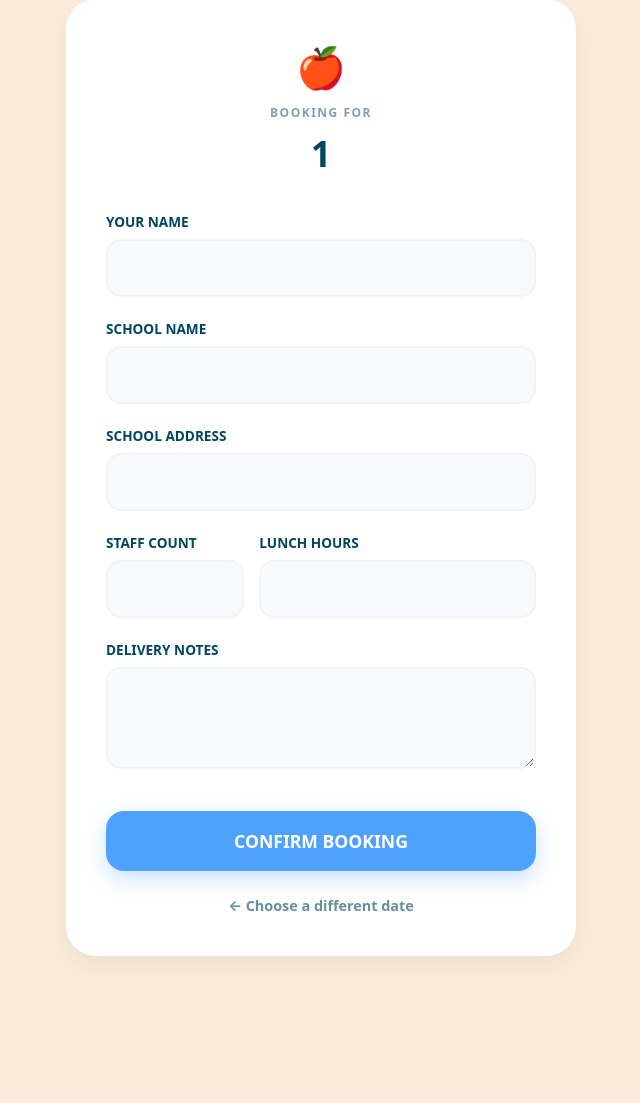
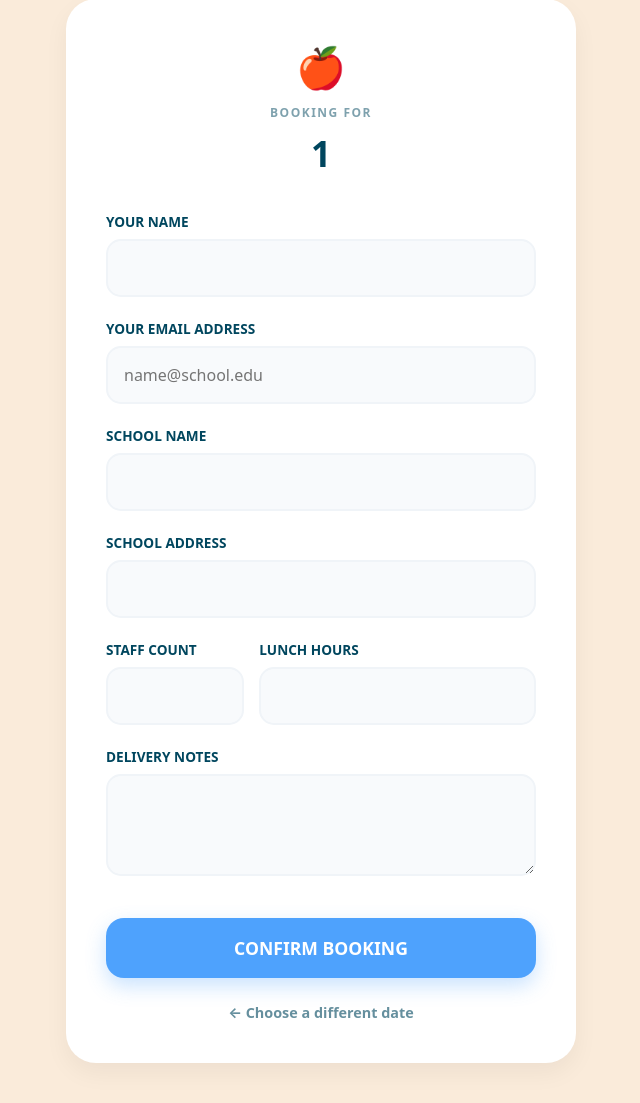
Before and after one commit to conner-kadz/betterday-app, a Flask app: page /book/1 in a window 1280 px wide. Shown: the part 110-1213 px from the top of the page, without its empty margins (319-959 px from the left). Before the commit the page ends 1066 px from the top, so only its background shows below. Run offline with Flask 3, Linux system fonts and the light colour scheme.

Commit message:
Update form.html

```diff
--- a/templates/form.html
+++ b/templates/form.html
@@ -12,7 +12,6 @@
         * { box-sizing: border-box; font-family: system-ui, -apple-system, sans-serif; }
         body { margin: 0; background: var(--accent); color: var(--dark); min-height: 100vh; }
 
-        /* The Header Logo is now a clear "Back" path */
         .app-header {
             background: var(--primary);
             padding: 12px 24px;
@@ -74,7 +73,6 @@
         }
         .btn-submit:hover { transform: translateY(-2px); background: #3b8cd9; }
 
-        /* THE NEW BACK BUTTON STYLE */
         .back-link {
             display: inline-block;
             margin-top: 25px;
@@ -107,6 +105,11 @@
                 <div class="form-group">
                     <label>Your Name</label>
                     <input type="text" name="contact_name" required>
+                </div>
+
+                <div class="form-group">
+                    <label>Your Email Address</label>
+                    <input type="email" name="email" placeholder="name@school.edu" required>
                 </div>
 
                 <div class="form-group">
```
